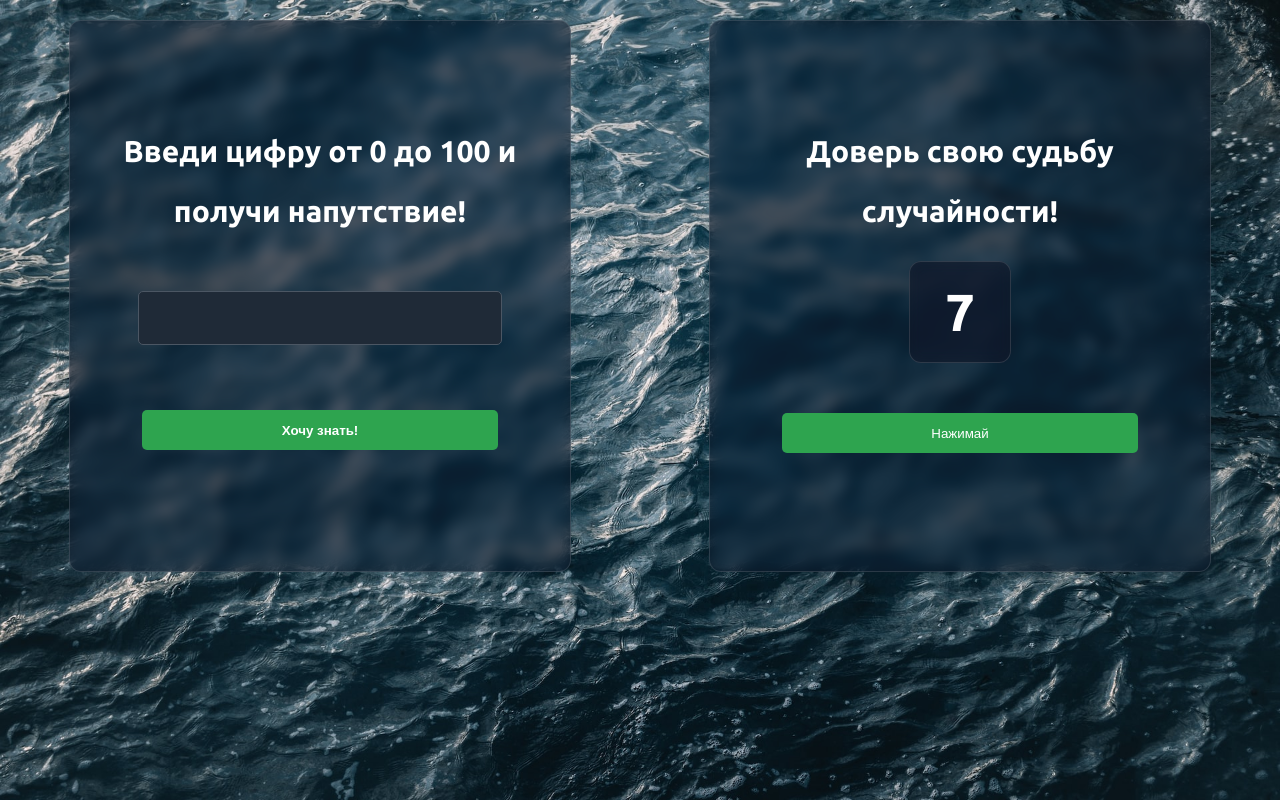
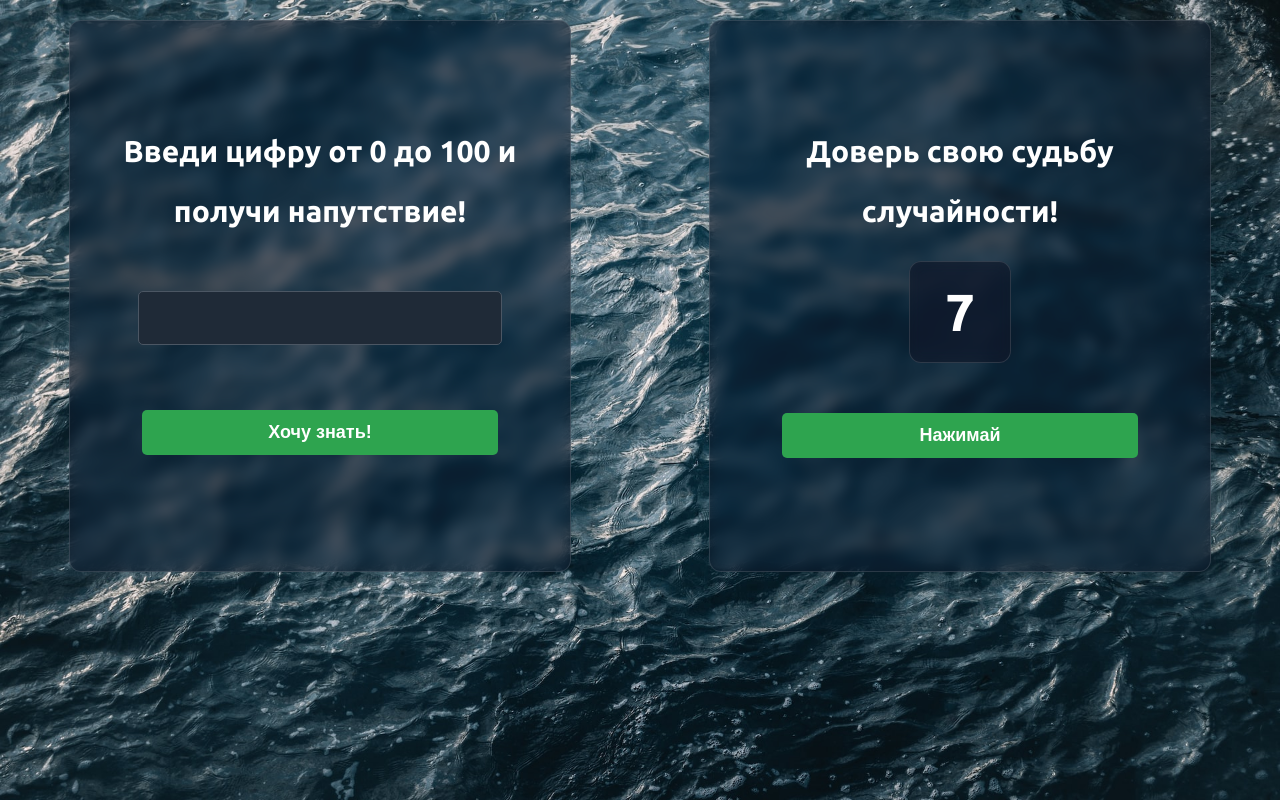
Before and after one commit to BudakovDmitry/prediction-cards, a React app: page / in a window 1280 px wide. Built offline with nearby package versions, Linux system fonts and the light colour scheme.

Commit message:
Update styles

```diff
--- a/src/components/LeftField/styles.ts
+++ b/src/components/LeftField/styles.ts
@@ -49,12 +49,13 @@ export const Input = styled.input.attrs({
 
 export const Button = styled.button`
   width: 356px;
-  height: 40px;
+  height: 45px;
   background-color: #2ea44f;
   color: #ffffff;
   border-radius: 5px;
   border: none;
   font-weight: bold;
+  font-size: 18px;
   margin-top: 45px;
   &:hover{
     background-color: #236130;
--- a/src/components/RightField/styles.ts
+++ b/src/components/RightField/styles.ts
@@ -14,12 +14,14 @@ export const RightFieldContainer = styled.div`
 
 export const Button = styled.button`
   width: 356px;
-  height: 40px;
+  height: 45px;
   background-color: #2ea44f;
   color: #ffffff;
   border-radius: 5px;
   border: none;
   margin-top: 50px;
+  font-weight: bold;
+  font-size: 18px;
   &:hover{
     background-color: #236130;
   }
```
